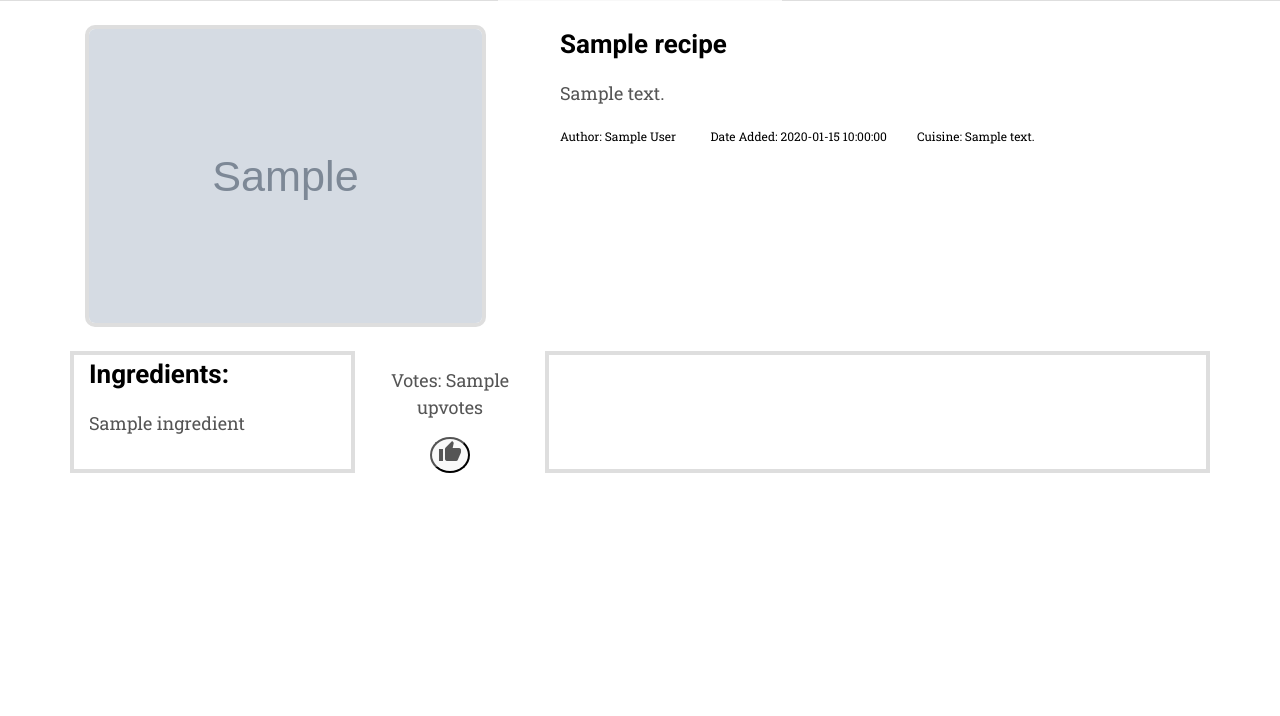
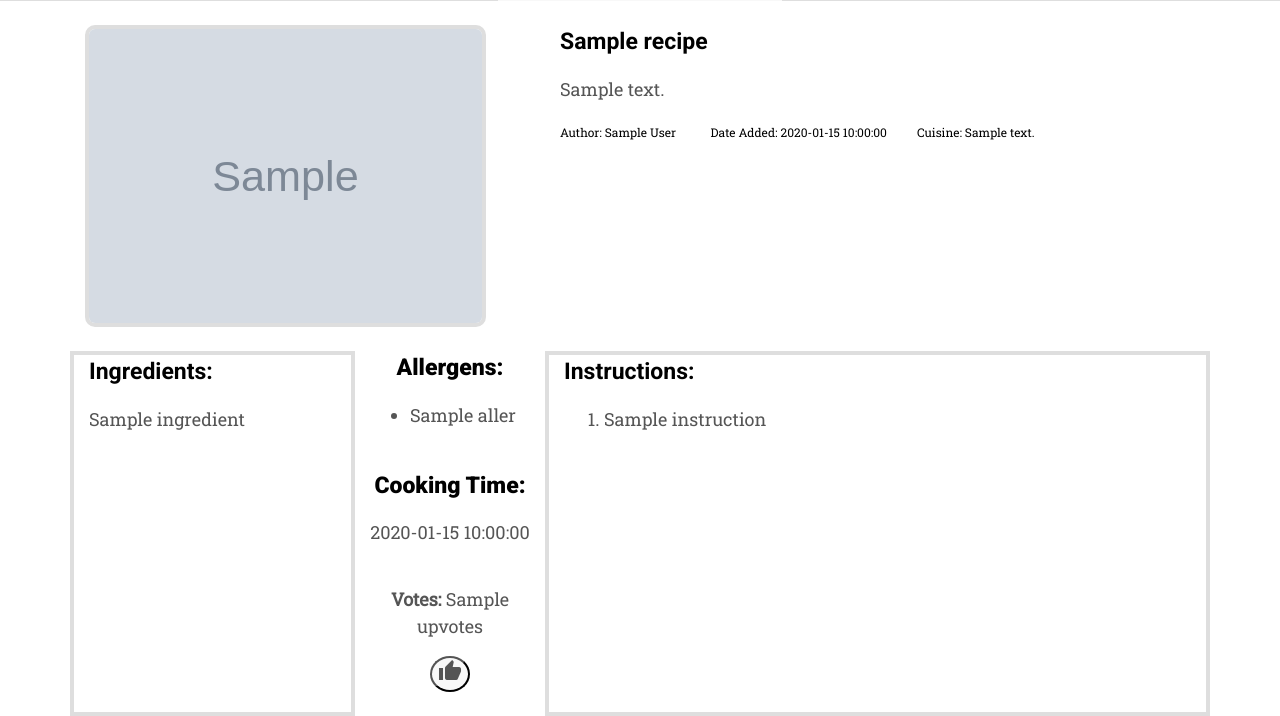
Before and after one commit to cball1990/cookbook-milestone, a Flask app: template templates/recipedetail.html in a window 1280 px wide. Shown: the part 342-1058 px from the top of the page. Before the commit the page ends 815 px from the top, so only its background shows below. Run offline with Flask 2, Linux system fonts and the light colour scheme; the template is opened without the code that fills it: most values are stand-ins (such as "Sample title", 1, 10 or a date in 2020); grey boxes marked "Sample" are stand-in pictures; some libraries are stand-ins or nearby versions.

Commit message:
finished recipe detail page

```diff
--- a/app.py
+++ b/app.py
@@ -24,7 +24,9 @@
 def recipedetail(recipe_id):
     the_recipe =  mongo.db.recipe.find_one({"_id": ObjectId(recipe_id)})
     ingredient = the_recipe["ingredients"]
-    return render_template("recipedetail.html", recipe=the_recipe, ingredient=ingredient)
+    instruction = the_recipe["instructions"]
+    allergen = the_recipe["allergens"]
+    return render_template("recipedetail.html", recipe=the_recipe, ingredient=ingredient, instructions=instruction, allergens=allergen)
 
 
 
--- a/static/css/components/detail.scss
+++ b/static/css/components/detail.scss
@@ -7,6 +7,12 @@
 
 .detail-header {
     @include content-header;
+}
+
+@media only screen and (min-width: 600px){
+    .detail-header {
+        font-size: 23px;
+    }
 }
 
 .detail-desc {
--- a/static/css/main.css
+++ b/static/css/main.css
@@ -149,6 +149,9 @@
   font-weight: 700;
   color: black; }
 
+@media only screen and (min-width: 600px) {
+  .detail-header {
+    font-size: 23px; } }
 .detail-desc {
   font-family: "Roboto Slab", sans-serif;
   font-size: 18px;
--- a/templates/recipedetail.html
+++ b/templates/recipedetail.html
@@ -22,15 +22,30 @@
                  {% for ingredient in ingredient %}
                  <p class="detail-desc">{{ingredient}}</p>
                  {% endfor %}
-
+            <br>
             </div>
             <div class="col-sm-12 col-md-2">
-                <p></p>
-                <p></p>
-                <div class="detail-align"><p class="upvote-txt">Votes: {{recipe.upvotes}}</p><button class="upvote-btn"><i class="material-icons">thumb_up</i></button></div>
+                <p class="detail-align detail-header"><strong>Allergens:</strong></p>
+                <ul>
+                    {% for aller in allergens %}
+                        <li class="detail-desc">{{aller}}</li>
+                    {% endfor %}
+                </ul>
+                <br>
+                <p class="detail-align detail-header"><strong>Cooking Time:</strong></p>
+                <p class="detail-align detail-desc">{{recipe.time_taken}}</p>
+                <br>
+                <div class="detail-align"><p class="upvote-txt"><strong>Votes:</strong> {{recipe.upvotes}}</p><button class="upvote-btn"><i class="material-icons">thumb_up</i></button></div>
+            <br>
             </div>
             <div class="col-sm-12 col-md-7 detail-border">
-
+                <p class="detail-header">Instructions: </p>
+                    <ol>
+                        {% for instruction in instructions %}
+                            <li class="detail-desc">{{instruction}}</li>
+                            <br>
+                        {% endfor %}
+                    </ol>
             </div>
         </div>
 
```
Also changed, not shown: 1 other file.
